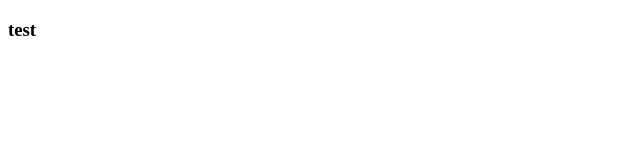
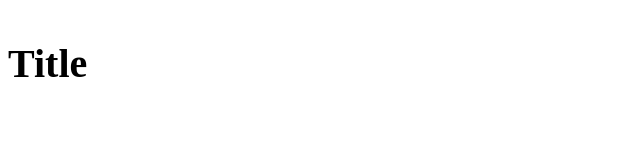
Before and after one commit to amarinelli/sugarApple, a plain HTML site: page index.html in a window 1280 px wide. Shown: the whole page, without its empty margins (0-640 px from the left). Drawn offline with Linux system fonts and the light colour scheme.

Commit message:
Style Update
Styling update.

```diff
--- a/css/style.css
+++ b/css/style.css
@@ -1,3 +1,7 @@
 html, body, {
     height: 100%;
 }
+
+h3 {
+  font-size: 40px;
+}
--- a/index.html
+++ b/index.html
@@ -18,7 +18,8 @@
 
 <body >
 
-  <h3>test</h3>
+
+  <h3>Title</h3>
 
 </body>
 
```
